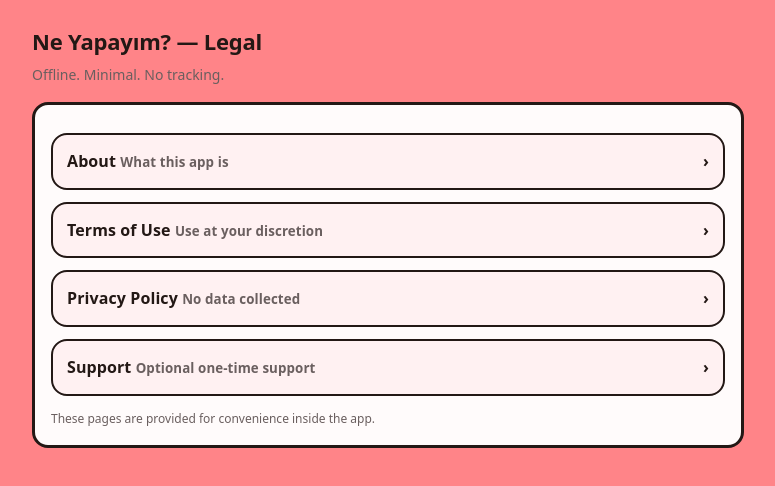
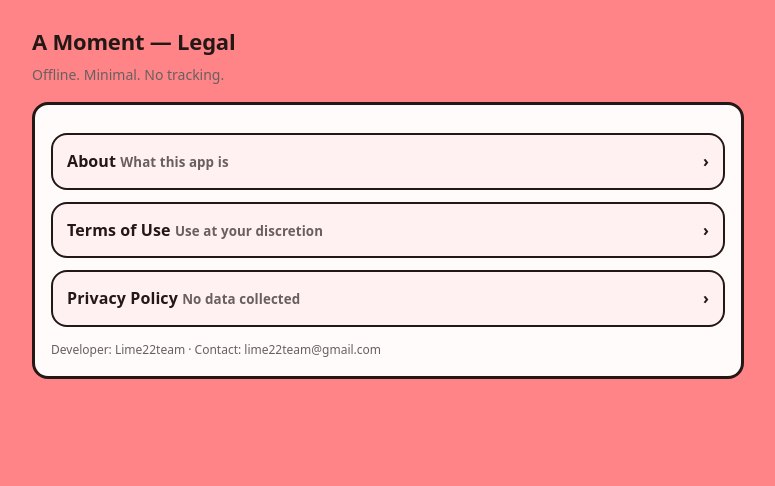
Before and after one commit to lime22team/wtdapp, a plain HTML site: page index.html in a window 1280 px wide. Shown: the whole page, without its empty margins (252-1027 px from the left). Drawn offline with Linux system fonts and the light colour scheme.

Commit message:
Update title and header content in index.html

```diff
--- a/index.html
+++ b/index.html
@@ -1,10 +1,10 @@
-<!-- index.html -->
+<!-- index.html (updated) -->
 <!doctype html>
 <html lang="en">
 <head>
   <meta charset="utf-8" />
   <meta name="viewport" content="width=device-width,initial-scale=1" />
-  <title>Ne Yapayım? — Legal</title>
+  <title>A Moment — Legal</title>
   <style>
     :root{
       --bg:#FF8488;
@@ -24,16 +24,9 @@
       line-height:1.55;
     }
     .wrap{max-width:760px;margin:0 auto;padding:24px}
-    .header{
-      display:flex;align-items:flex-start;justify-content:space-between;gap:16px;
-      margin-bottom:16px;
-    }
-    .title{
-      font-size:22px;font-weight:650;letter-spacing:-.2px;margin:0;
-    }
-    .subtitle{
-      margin:6px 0 0 0;color:var(--muted);font-size:14px;
-    }
+    .header{margin-bottom:16px}
+    .title{font-size:22px;font-weight:650;letter-spacing:-.2px;margin:0}
+    .subtitle{margin:6px 0 0 0;color:var(--muted);font-size:14px}
     .card{
       background:var(--card);
       border:var(--border);
@@ -60,10 +53,8 @@
 <body>
   <div class="wrap">
     <div class="header">
-      <div>
-        <h1 class="title">Ne Yapayım? — Legal</h1>
-        <p class="subtitle">Offline. Minimal. No tracking.</p>
-      </div>
+      <h1 class="title">A Moment — Legal</h1>
+      <p class="subtitle">Offline. Minimal. No tracking.</p>
     </div>
 
     <div class="card">
@@ -80,14 +71,10 @@
           <span>Privacy Policy <small>No data collected</small></span>
           <span class="arrow">›</span>
         </a>
-        <a class="btn" href="support.html">
-          <span>Support <small>Optional one-time support</small></span>
-          <span class="arrow">›</span>
-        </a>
       </div>
 
       <div class="footer">
-        These pages are provided for convenience inside the app.
+        Developer: Lime22team · Contact: lime22team@gmail.com
       </div>
     </div>
   </div>
```
